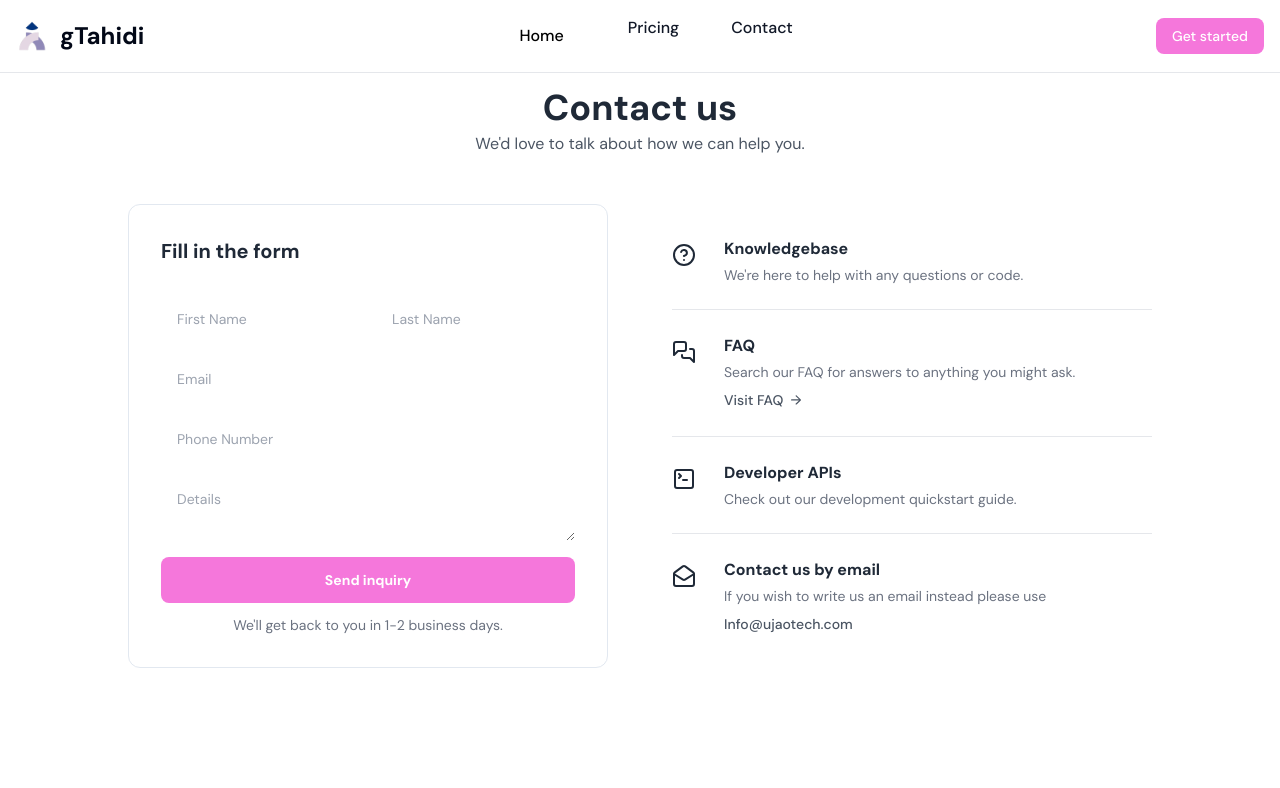
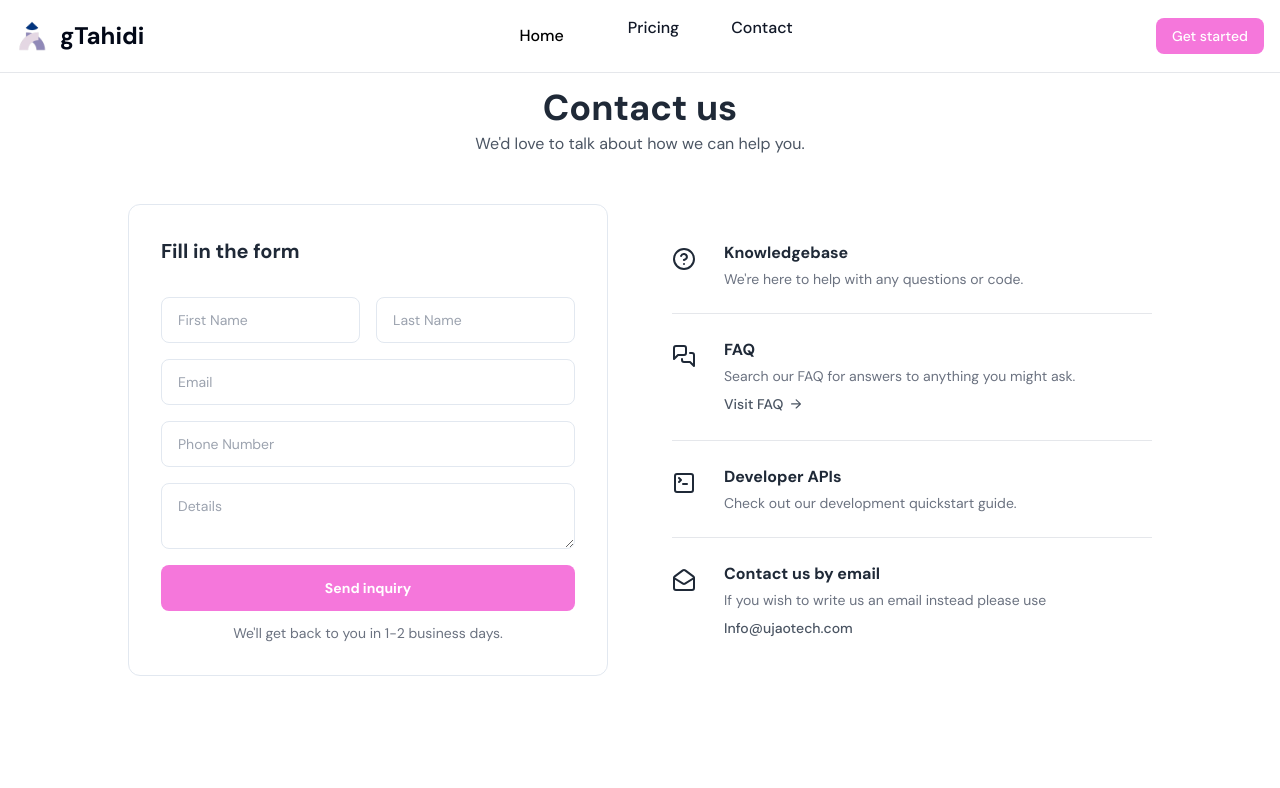
Before and after one commit to gTahidi/gTahidi-Beta, a Next.js app: page /contact in a window 1280 px wide. Shown: the top 788 px of the page. Built offline with nearby package versions, Linux system fonts and the light colour scheme.

Commit message:
Update page.tsx

```diff
--- a/app/contact/page.tsx
+++ b/app/contact/page.tsx
@@ -26,28 +26,28 @@ function page() {
                 <div className="grid grid-cols-1 sm:grid-cols-2 gap-4">
                 <div>
                     <label  className="sr-only">First Name</label>
-                    <input type="text" name="hs-firstname-contacts-1" id="hs-firstname-contacts-1" className="py-3 px-4 block w-full border-gray-200 rounded-lg text-sm disabled:opacity-50 disabled:pointer-events-none " placeholder="First Name"/>
+                    <input type="text" name="hs-firstname-contacts-1" id="hs-firstname-contacts-1" className="py-3 px-4 block w-full border rounded-lg text-sm disabled:opacity-50 disabled:pointer-events-none " placeholder="First Name"/>
                 </div>
 
                 <div>
                     <label  className="sr-only">Last Name</label>
-                    <input type="text" name="hs-lastname-contacts-1" id="hs-lastname-contacts-1" className="py-3 px-4 block w-full border-gray-200 rounded-lg text-sm disabled:opacity-50 disabled:pointer-events-none" placeholder="Last Name"/>
+                    <input type="text" name="hs-lastname-contacts-1" id="hs-lastname-contacts-1" className="py-3 px-4 block w-full border rounded-lg text-sm disabled:opacity-50 disabled:pointer-events-none" placeholder="Last Name"/>
                 </div>
                 </div>
 
                 <div>
                 <label  className="sr-only">Email</label>
-                <input type="email" name="hs-email-contacts-1" id="hs-email-contacts-1"  className="py-3 px-4 block w-full border-gray-200 rounded-lg text-sm  disabled:opacity-50 disabled:pointer-events-none" placeholder="Email"/>
+                <input type="email" name="hs-email-contacts-1" id="hs-email-contacts-1"  className="py-3 px-4 block w-full border rounded-lg text-sm  disabled:opacity-50 disabled:pointer-events-none" placeholder="Email"/>
                 </div>
 
                 <div>
                 <label  className="sr-only">Phone Number</label>
-                <input type="text" name="hs-phone-number-1" id="hs-phone-number-1" className="py-3 px-4 block w-full border-gray-200 rounded-lg text-sm  disabled:opacity-50 disabled:pointer-events-none" placeholder="Phone Number"/>
+                <input type="text" name="hs-phone-number-1" id="hs-phone-number-1" className="py-3 px-4 block w-full border rounded-lg text-sm  disabled:opacity-50 disabled:pointer-events-none" placeholder="Phone Number"/>
                 </div>
 
                 <div>
                 <label  className="sr-only">Details</label>
-                <textarea id="hs-about-contacts-1" name="hs-about-contacts-1" className="py-3 px-4 block w-full border-gray-200 rounded-lg text-sm  disabled:opacity-50 disabled:pointer-events-none" placeholder="Details"></textarea>
+                <textarea id="hs-about-contacts-1" name="hs-about-contacts-1" className="py-3 px-4 block w-full border rounded-lg text-sm  disabled:opacity-50 disabled:pointer-events-none" placeholder="Details"></textarea>
                 </div>
             </div>
 
```
